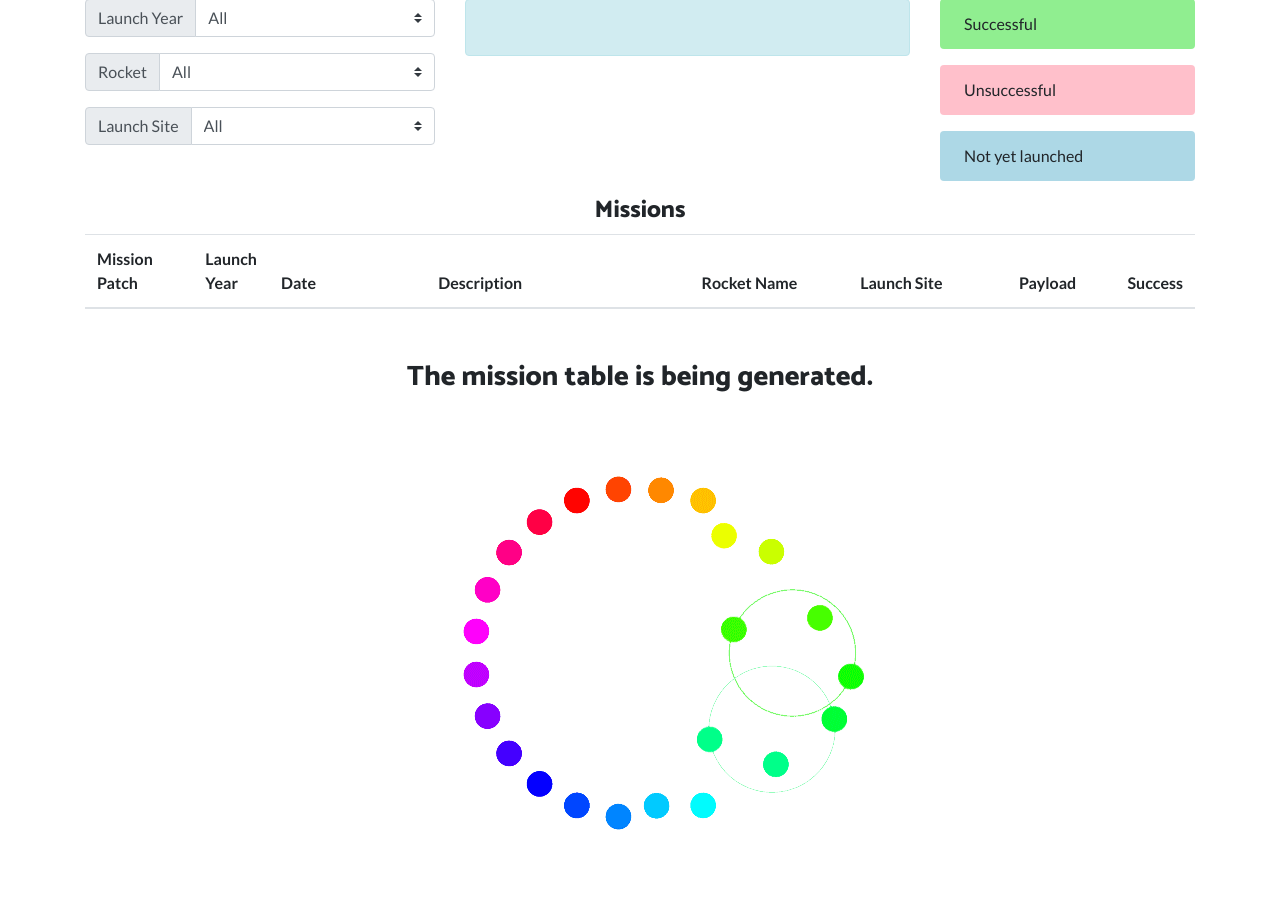
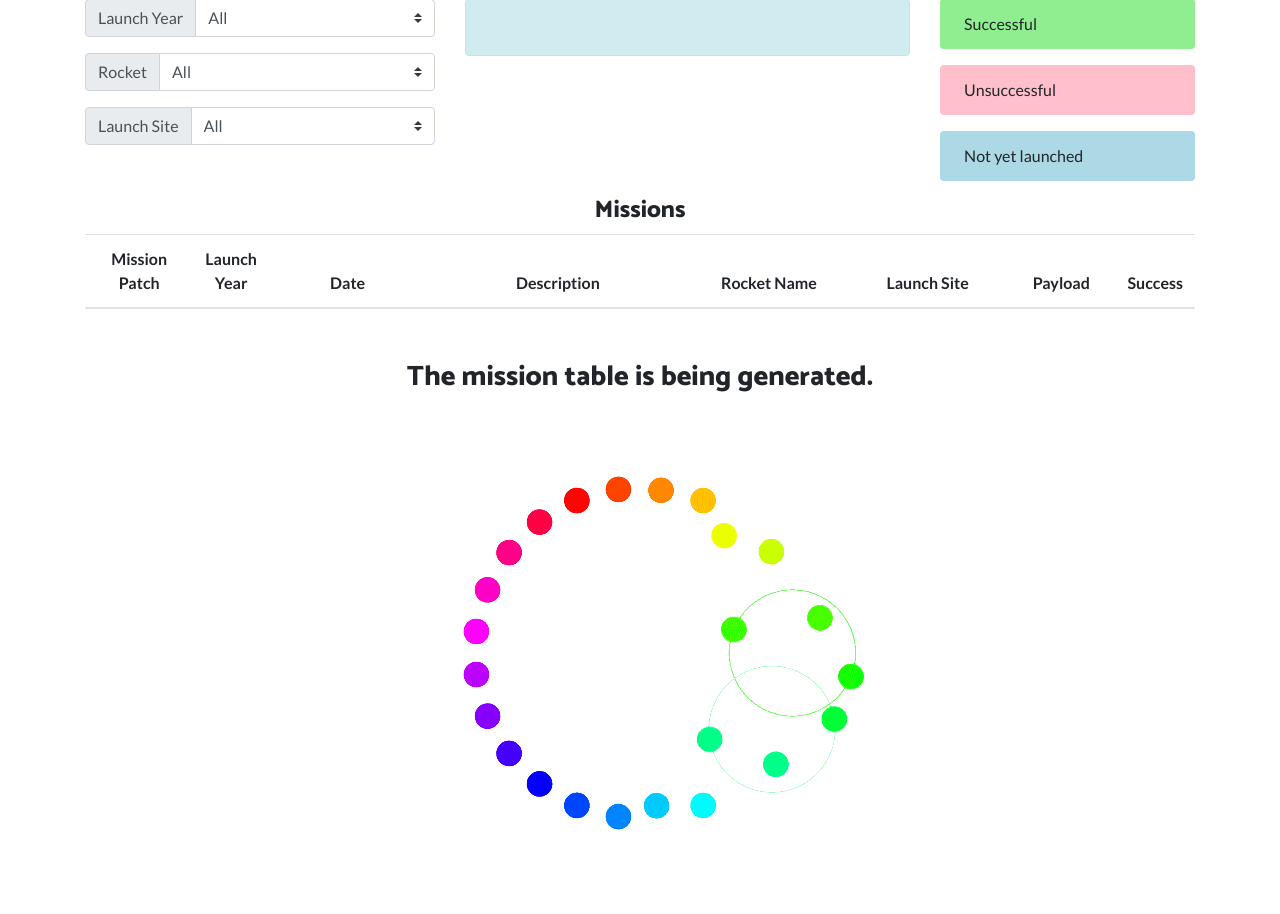
Before and after one commit to mbalabanov/spacex-mission-app, a Flask app: page / in a window 1280 px wide. Shown: the part 892-1806 px from the top of the page. Run offline with Flask 2, Linux system fonts and the light colour scheme; some libraries are stand-ins or nearby versions.

Commit message:
Alignment in table headings

```diff
--- a/templates/index.html
+++ b/templates/index.html
@@ -103,14 +103,14 @@
           <table id="launchtabelle" class="table">
             <thead>
                 <tr>
-                    <th width="10%">Mission Patch</th>
-                    <th width="5%">Launch Year</th>
-                    <th width="15%">Date</th>
-                    <th width="25%">Description</th>
-                    <th width="15%">Rocket Name</th>
-                    <th width="15%">Launch Site</th>
-                    <th width="10%">Payload</th>
-                    <th width="5%">Success</th>
+                    <th width="10%" class="text-center">Mission Patch</th>
+                    <th width="5%" class="text-center">Launch Year</th>
+                    <th width="15%" class="text-center">Date</th>
+                    <th width="25%" class="text-center">Description</th>
+                    <th width="15%" class="text-center">Rocket Name</th>
+                    <th width="15%" class="text-center">Launch Site</th>
+                    <th width="10%" class="text-center">Payload</th>
+                    <th width="5%" class="text-center">Success</th>
                 </tr>
             </thead>
             <tbody id="tabelleninhalt">
```
